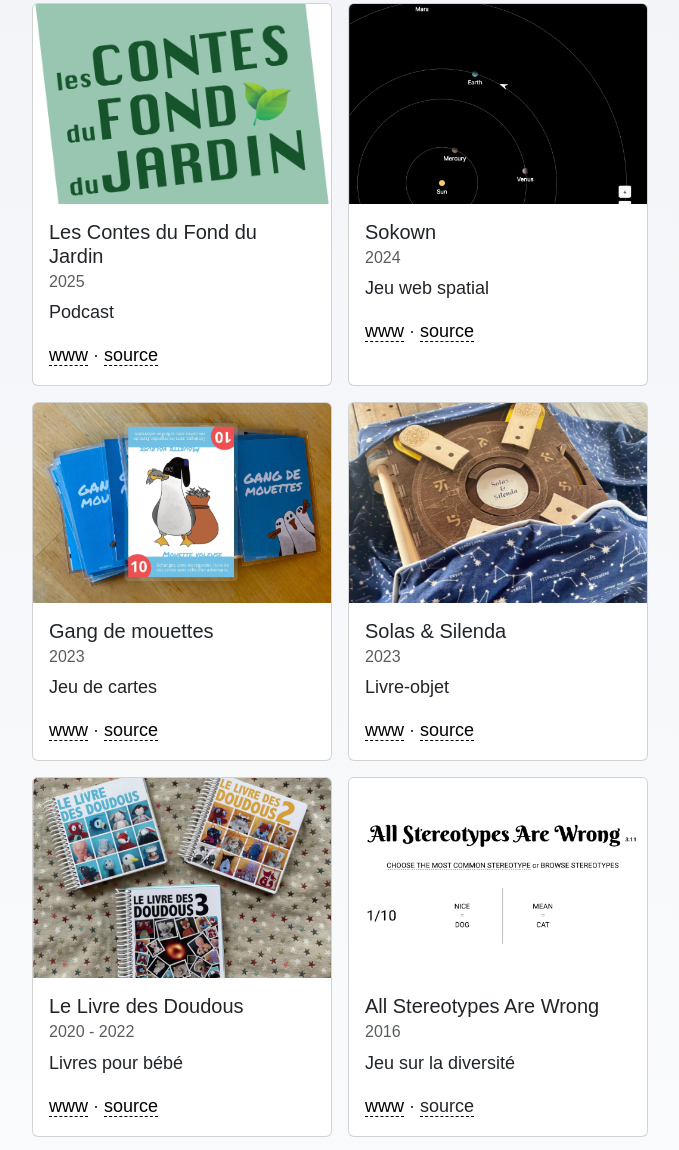
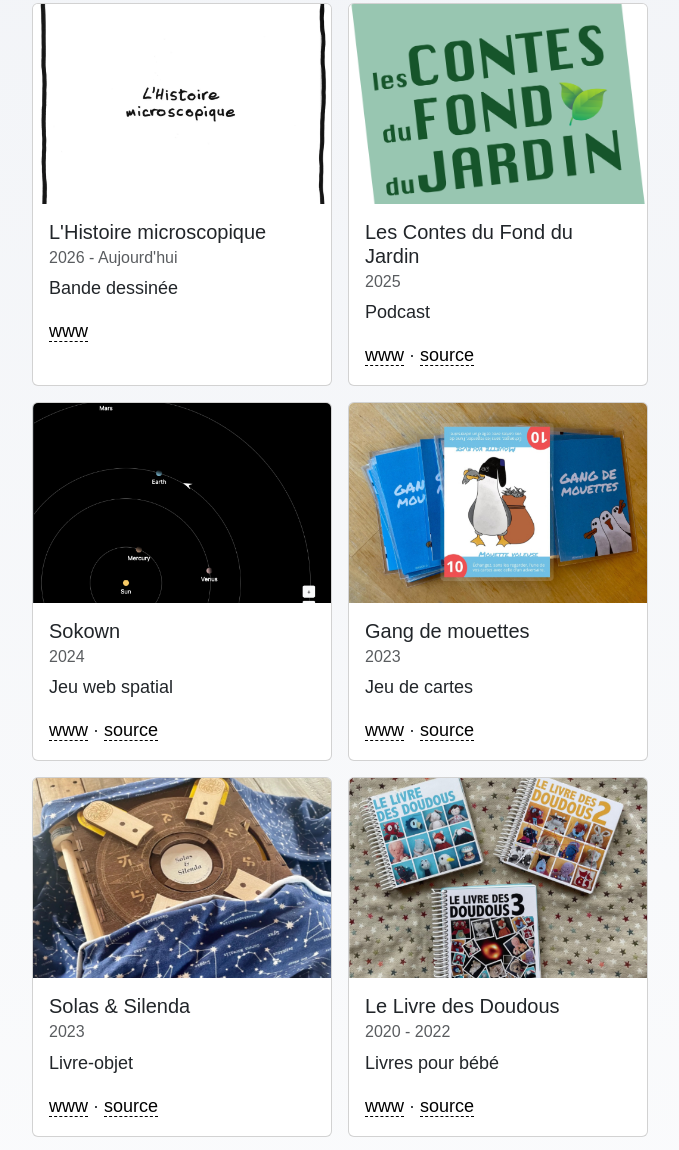
Before and after one commit to clemlatz/clemlatz.dev, an Astro site: page /projects in a window 1280 px wide. Shown: the part 142-1292 px from the top of the page, without its empty margins (300-979 px from the left). Built offline with nearby package versions, Linux system fonts and the light colour scheme; Astro itself is replaced by a stand-in of ours.

Commit message:
feat(projects): add L'Histoire microscopique
Also stop rendering a dead "source" link when a project has no
source field, which surfaced while adding this project (no repo).

```diff
--- /dev/null
+++ b/src/content/projects/l-histoire-microscopique.md
@@ -0,0 +1,7 @@
+---
+name: L'Histoire microscopique
+type: Bande dessinée
+startYear: 2026
+url: https://microscopique.net
+image: /projects/l-histoire-microscopique.png
+---
--- a/src/pages/projects.astro
+++ b/src/pages/projects.astro
@@ -43,8 +43,8 @@ projects.sort((a: Project, b: Project) => b.data.startYear - a.data.startYear);
                   {project.data.startYear}{endYear}
                 </h6>
                 <p class="card-text">{project.data.type}</p>
-                <a href={project.data.url}>www</a> ·
-                <a href={project.data.source}>source</a>
+                <a href={project.data.url}>www</a>
+                {project.data.source && <> · <a href={project.data.source}>source</a></>}
               </div>
             </div>
         )
```
Also changed, not shown: public/projects/l-histoire-microscopique.png (added).
